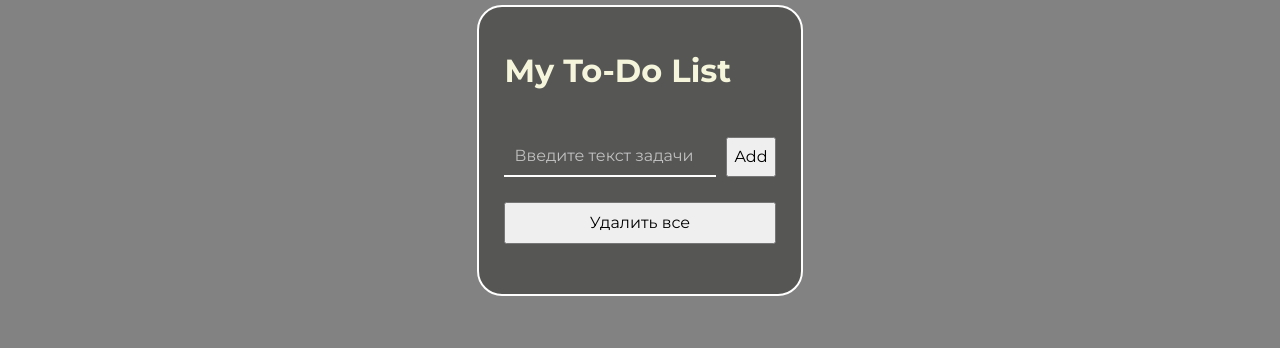
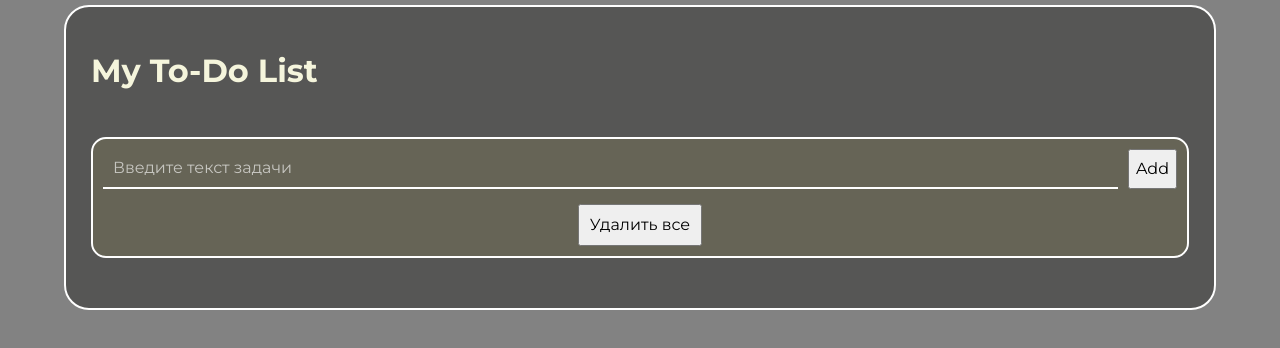
Before and after one commit to vfedoseyev/todo-react, a React (Vite) app: page / in a window 1280 px wide. Shown: the top 348 px of the page. Built offline with nearby package versions, Linux system fonts and the light colour scheme.

Commit message:
add some styles

```diff
--- a/src/App.css
+++ b/src/App.css
@@ -1,3 +1,17 @@
 .removeAllTasks{
     padding: 10px;
 }
+
+.addRemWrapper{
+    border: 2px solid white;
+    padding: 10px;
+    background: #666456;
+    top: 10px;
+    position: sticky;
+    gap: 15px;
+    display: flex;
+    align-items: center;
+    justify-content: center;
+    flex-direction: column;
+    border-radius: 15px;
+}
--- a/src/App.tsx
+++ b/src/App.tsx
@@ -46,10 +46,12 @@ export function App(): JSX.Element {
   return (
     <div className="app">
       <h1>My To-Do List</h1>
-      <TaskInput addTask={addTask} />
-      <button className='removeAllTasks' onClick={removeAllTasks}>
-        Удалить все
-      </button>
+      <div className='addRemWrapper'>
+        <TaskInput addTask={addTask} />
+        <button className='removeAllTasks' onClick={removeAllTasks}>
+          Удалить все
+        </button>
+      </div>
       <TaskList
         tasks={tasks}
         removeTask={removeTask}
--- a/src/components/Task.css
+++ b/src/components/Task.css
@@ -8,5 +8,16 @@
 }
 
 .taskText{
+    width: 100%;
+    border-bottom: 1px solid aliceblue;
     padding: 10px;
+    text-align: justify;
 }
+.edit-description{
+    background-color: #565655;
+    color: red;
+    font-size: 12px;
+    position: absolute;
+    top: -8px;
+    left: 5px;
+}
--- a/src/components/Task.tsx
+++ b/src/components/Task.tsx
@@ -1,3 +1,4 @@
+import React, { useRef, useEffect } from 'react';
 import './Task.css';
 
 interface TaskProps {
@@ -21,17 +22,36 @@ export function Task({
   saveEdit,
   cancelEdit,
 }: TaskProps) {
+  const inputRef = useRef<HTMLInputElement | null>(null);
+
+  useEffect(() => {
+    if (isEditing && inputRef.current) {
+      inputRef.current.focus();
+    }
+  }, [isEditing]);
+
+  const handleKeyDown = (e: React.KeyboardEvent<HTMLInputElement>) => {
+    if (e.key === 'Enter') {
+      saveEdit();
+    } else if (e.key === 'Escape') {
+      cancelEdit();
+    }
+  };
+
   return (
     <div className="task-item">
       {isEditing ? (
         <div className="edit-task">
+          <span className='edit-description'>edit</span>
           <input
+            ref={inputRef}
             type="text"
             value={editingText}
             onChange={(e) => setEditingText(e.target.value)}
+            onKeyDown={handleKeyDown} // Добавляем обработчик нажатия клавиш
           />
           <button className='taskBtn' onClick={saveEdit}>+</button>
-          <button className='taskBtn'onClick={cancelEdit}>-</button>
+          <button className='taskBtn' onClick={cancelEdit}>-</button>
         </div>
       ) : (
         <div className="view-task">
--- a/src/components/TaskInput.tsx
+++ b/src/components/TaskInput.tsx
@@ -15,6 +15,14 @@ export function TaskInput({ addTask }: TaskInputProps) {
     }
   };
 
+  const handleKeyDown = (e: React.KeyboardEvent<HTMLInputElement>) => {
+    if (e.key === 'Enter') {
+      handleSubmit();
+    } else if (e.key === 'Escape') {
+      setTask('');
+    }
+  };
+
   return (
     <div className="task-input">
       <input
@@ -22,6 +30,7 @@ export function TaskInput({ addTask }: TaskInputProps) {
         placeholder="Введите текст задачи"
         value={task}
         onChange={(e) => setTask(e.target.value)}
+        onKeyDown={handleKeyDown}
       />
       <button onClick={handleSubmit}>Add</button>
     </div>
--- a/src/index.css
+++ b/src/index.css
@@ -1,6 +1,7 @@
-*{
+* {
   box-sizing: border-box;
 }
+
 body {
   font-family: 'Montserrat', sans-serif;
   display: flex;
@@ -13,7 +14,6 @@ body {
 
 input {
   width: 100%;
-  max-width: 500px;
   background: none;
   padding: 10px;
   border: none;
@@ -27,8 +27,7 @@ input {
 
 .app {
   background: #565655;
-  width: 500px;
-  width: 100%;
+  width: 90vw;
   display: flex;
   flex-direction: column;
   justify-content: center;
@@ -65,10 +64,12 @@ input {
   width: 100%;
   display: flex;
   justify-content: space-between;
-  align-items: stretch;
+  align-items: flex-end;
   flex-direction: row;
 }
-.edit-task{
+
+.edit-task {
+  position: relative;
   display: flex;
   justify-content: space-between;
   align-items: flex-end;
```
